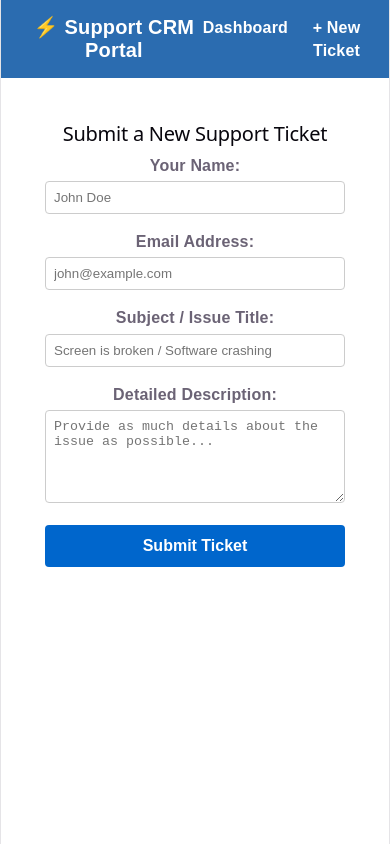
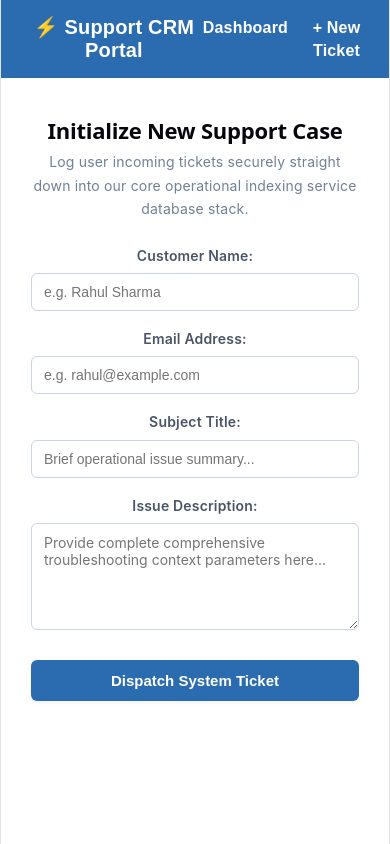
Before and after one commit to Omikadam793/support-ticket-crm, a React app in the folder frontend/: page /create in a window 390 px wide. Built offline with nearby package versions, Linux system fonts and the light colour scheme; the HTML template or start-up script is replaced by a standard one.

Commit message:
Optimize full-stack CRM: Add status filtering, mobile-responsive grid wrappers, UI empty states, validation blocks, and unique index sorting keys

```diff
--- a/frontend/src/pages/CreateTicket.jsx
+++ b/frontend/src/pages/CreateTicket.jsx
@@ -1,134 +1,148 @@
 import { useState } from 'react';
 import axios from 'axios';
+import { useNavigate } from 'react-router-dom';
 
 export default function CreateTicket() {
-  // 1. Set up state variables to track every input field live
-  const [name, setName] = useState("");
+  const navigate = useNavigate();
+
+  // Form input fields state
+  const [customer, setCustomer] = useState("");
   const [email, setEmail] = useState("");
-  const [subject, setSubject] = useState("");
+  const [title, setTitle] = useState("");
   const [description, setDescription] = useState("");
 
-  // States for tracking user feedback
-  const [message, setMessage] = useState("");
-  const [isError, setIsError] = useState(false);
+  // Operational pipeline feedback states
+  const [isSubmitting, setIsSubmitting] = useState(false);
+  const [validationError, setValidationError] = useState("");
+  const [apiError, setApiError] = useState("");
 
-  // 2. Handle the Form Submission
   const handleSubmit = (e) => {
-    e.preventDefault(); // Prevents the browser from reloading the entire page
+    e.preventDefault();
+    setValidationError("");
+    setApiError("");
 
-    // Basic validation check
-    if (!name || !email || !subject || !description) {
-      setIsError(true);
-      setMessage("Please fill out all required fields.");
+    // 1. ADDED: Front-end Form Input Validation Error Checks
+    if (!customer.trim() || !email.trim() || !title.trim() || !description.trim()) {
+      setValidationError("Invalid form data. Please fill out all input parameters completely before submitting.");
       return;
     }
 
-    // Pack the state variables into a structured object matching what the backend expects
-    const ticketData = {
-      customer: name, // Maps 'name' to the 'customer' field in your database
-      email: email,
-      title: subject, // Maps 'subject' to the 'title' field in your database
-      description: description,
-      status: "open"  // New tickets default to an 'open' status
+    if (!email.includes("@")) {
+      setValidationError("Invalid email formatting. Please enter a qualified email reference link.");
+      return;
+    }
+
+    // Prepare ticket schema payload matching our backend expectations
+    const newTicket = {
+      customer: customer.trim(),
+      email: email.trim(),
+      title: title.trim(),
+      description: description.trim()
     };
 
-    // 3. Fire the POST request over to the backend server
-    axios.post("https://support-crm-backend.onrender.com/api/tickets", ticketData)      .then((response) => {
-        setIsError(false);
-        setMessage("Ticket created successfully! Ticket ID: " + response.data.id);
+    // 2. ADDED: Trigger Button Loading Execution State
+    setIsSubmitting(true);
 
-        // Clear out the form inputs so the user can type a fresh ticket if they want
-        setName("");
-        setEmail("");
-        setSubject("");
-        setDescription("");
+    axios.post("https://support-crm-backend.onrender.com/api/tickets", newTicket)
+      .then(res => {
+        setIsSubmitting(false);
+        // Navigate securely back to main operational panel on success
+        navigate("/");
       })
-      .catch((error) => {
-        console.error("Error creating ticket:", error);
-        setIsError(true);
-        setMessage("Failed to create ticket. Is your backend server running?");
+      .catch(err => {
+        console.error("Failed to post payload:", err);
+        // 3. ADDED: API Network Request Error Protection
+        setApiError("Failed API network request. Secure routing pipelines could not finalize records. Please verify server status.");
+        setIsSubmitting(false);
       });
   };
 
   return (
-    <div style={{ padding: '24px', fontFamily: 'sans-serif', maxWidth: '500px', margin: '0 auto' }}>
-      <h2>Submit a New Support Ticket</h2>
+    <div style={{ maxWidth: '550px', margin: '20px auto', fontFamily: '"Inter", sans-serif', padding: '0 10px', color: '#2d3748' }}>
+      <h2 style={{ fontSize: '22px', fontWeight: '700', marginBottom: '6px' }}>Initialize New Support Case</h2>
+      <p style={{ color: '#718096', fontSize: '14px', marginBottom: '24px' }}>Log user incoming tickets securely straight down into our core operational indexing service database stack.</p>
 
-      {/* --- Success or Error Alert Message Banner --- */}
-      {message && (
-        <div style={{
-          padding: '12px',
-          marginBottom: '16px',
-          borderRadius: '4px',
-          backgroundColor: isError ? '#ffebeb' : '#e6fce6',
-          color: isError ? '#cc0000' : '#006600',
-          border: isError ? '1px solid #ffcccc' : '1px solid #b3ffb3'
-        }}>
-          {message}
+      {/* ERROR HANDLER A: Form Field Invalidation Warn Box */}
+      {validationError && (
+        <div style={{ padding: '12px 16px', backgroundColor: '#fff5f5', border: '1px solid #fed7d7', color: '#c53030', borderRadius: '6px', fontSize: '14px', marginBottom: '20px', fontWeight: '500' }}>
+          ❌ {validationError}
         </div>
       )}
 
-      {/* --- The Form --- */}
+      {/* ERROR HANDLER B: Server API Endpoint Exception Alert Box */}
+      {apiError && (
+        <div style={{ padding: '12px 16px', backgroundColor: '#fff5f5', border: '1px solid #fed7d7', color: '#c53030', borderRadius: '6px', fontSize: '14px', marginBottom: '20px', fontWeight: '500' }}>
+          ⚠️ {apiError}
+        </div>
+      )}
+
       <form onSubmit={handleSubmit} style={{ display: 'flex', flexDirection: 'column', gap: '16px' }}>
-
         <div>
-          <label style={{ display: 'block', marginBottom: '4px', fontWeight: 'bold' }}>Your Name:</label>
+          <label style={{ display: 'block', fontSize: '14px', fontWeight: '600', marginBottom: '6px', color: '#4a5568' }}>Customer Name:</label>
           <input
             type="text"
-            value={name}
-            onChange={(e) => setName(e.target.value)}
-            style={{ width: '100%', padding: '8px', boxSizing: 'border-box', borderRadius: '4px', border: '1px solid #ccc' }}
-            placeholder="John Doe"
+            value={customer}
+            onChange={(e) => setCustomer(e.target.value)}
+            placeholder="e.g. Rahul Sharma"
+            disabled={isSubmitting}
+            style={{ width: '100%', boxSizing: 'border-box', padding: '10px 12px', borderRadius: '6px', border: '1px solid #cbd5e0', fontSize: '14px', outline: 'none' }}
           />
         </div>
 
         <div>
-          <label style={{ display: 'block', marginBottom: '4px', fontWeight: 'bold' }}>Email Address:</label>
+          <label style={{ display: 'block', fontSize: '14px', fontWeight: '600', marginBottom: '6px', color: '#4a5568' }}>Email Address:</label>
           <input
             type="email"
             value={email}
             onChange={(e) => setEmail(e.target.value)}
-            style={{ width: '100%', padding: '8px', boxSizing: 'border-box', borderRadius: '4px', border: '1px solid #ccc' }}
-            placeholder="john@example.com"
+            placeholder="e.g. rahul@example.com"
+            disabled={isSubmitting}
+            style={{ width: '100%', boxSizing: 'border-box', padding: '10px 12px', borderRadius: '6px', border: '1px solid #cbd5e0', fontSize: '14px', outline: 'none' }}
           />
         </div>
 
         <div>
-          <label style={{ display: 'block', marginBottom: '4px', fontWeight: 'bold' }}>Subject / Issue Title:</label>
+          <label style={{ display: 'block', fontSize: '14px', fontWeight: '600', marginBottom: '6px', color: '#4a5568' }}>Subject Title:</label>
           <input
             type="text"
-            value={subject}
-            onChange={(e) => setSubject(e.target.value)}
-            style={{ width: '100%', padding: '8px', boxSizing: 'border-box', borderRadius: '4px', border: '1px solid #ccc' }}
-            placeholder="Screen is broken / Software crashing"
+            value={title}
+            onChange={(e) => setTitle(e.target.value)}
+            placeholder="Brief operational issue summary..."
+            disabled={isSubmitting}
+            style={{ width: '100%', boxSizing: 'border-box', padding: '10px 12px', borderRadius: '6px', border: '1px solid #cbd5e0', fontSize: '14px', outline: 'none' }}
           />
         </div>
 
         <div>
-          <label style={{ display: 'block', marginBottom: '4px', fontWeight: 'bold' }}>Detailed Description:</label>
+          <label style={{ display: 'block', fontSize: '14px', fontWeight: '600', marginBottom: '6px', color: '#4a5568' }}>Issue Description:</label>
           <textarea
             rows="5"
             value={description}
             onChange={(e) => setDescription(e.target.value)}
-            style={{ width: '100%', padding: '8px', boxSizing: 'border-box', borderRadius: '4px', border: '1px solid #ccc', resize: 'vertical' }}
-            placeholder="Provide as much details about the issue as possible..."
+            placeholder="Provide complete comprehensive troubleshooting context parameters here..."
+            disabled={isSubmitting}
+            style={{ width: '100%', boxSizing: 'border-box', padding: '10px 12px', borderRadius: '6px', border: '1px solid #cbd5e0', fontSize: '14px', outline: 'none', fontFamily: 'inherit' }}
           />
         </div>
 
         <button
           type="submit"
+          disabled={isSubmitting}
           style={{
-            padding: '12px',
-            backgroundColor: '#0066cc',
+            backgroundColor: isSubmitting ? '#a0aec0' : '#2b6cb0',
             color: 'white',
             border: 'none',
-            borderRadius: '4px',
-            cursor: 'pointer',
-            fontWeight: 'bold',
-            fontSize: '16px'
+            padding: '12px',
+            borderRadius: '6px',
+            fontWeight: '700',
+            fontSize: '15px',
+            cursor: isSubmitting ? 'not-allowed' : 'pointer',
+            boxShadow: '0 2px 4px rgba(0,0,0,0.05)',
+            marginTop: '8px',
+            transition: 'background-color 0.2s'
           }}
         >
-          Submit Ticket
+          {isSubmitting ? "Processing Ticket Payload..." : "Dispatch System Ticket"}
         </button>
       </form>
     </div>
--- a/frontend/src/pages/Home.jsx
+++ b/frontend/src/pages/Home.jsx
@@ -5,12 +5,15 @@ import { Link } from 'react-router-dom';
 export default function Home() {
   const [tickets, setTickets] = useState([]);
   const [searchTerm, setSearchTerm] = useState("");
-  const [statusFilter, setStatusFilter] = useState("all"); // "all", "open", "pending", "resolved"
+  const [statusFilter, setStatusFilter] = useState("all");
   const [loading, setLoading] = useState(true);
+  const [apiError, setApiError] = useState(null); // Tracks API connection errors
   const [hoveredRowId, setHoveredRowId] = useState(null);
 
   // Fetch all tickets on component load
   useEffect(() => {
+    setLoading(true);
+    setApiError(null);
     axios.get("https://support-crm-backend.onrender.com/api/tickets")
       .then(res => {
         setTickets(res.data);
@@ -18,21 +21,19 @@ export default function Home() {
       })
       .catch(err => {
         console.error("Error fetching data:", err);
+        setApiError("Failed to fetch tickets from the backend. The server might be waking up—please try again shortly.");
         setLoading(false);
       });
   }, []);
 
-  // Filter logic: Handles BOTH text search AND status dropdown tabs simultaneously
+  // Filter logic
   const filteredTickets = tickets.filter(ticket => {
     const searchLower = searchTerm.toLowerCase();
-
-    // 1. Text Search matching
     const matchesSearch =
       (ticket.customer && ticket.customer.toLowerCase().includes(searchLower)) ||
       (ticket.title && ticket.title.toLowerCase().includes(searchLower)) ||
       (ticket.id && ticket.id.toString().includes(searchLower));
 
-    // 2. Status Pill matching (Normalizing case variations like "Closed" vs "resolved")
     let matchesStatus = true;
     if (statusFilter === "open") {
       matchesStatus = ticket.status?.toLowerCase() === "open";
@@ -45,63 +46,58 @@ export default function Home() {
     return matchesSearch && matchesStatus;
   });
 
-  // Helper function to return beautiful, modern status badge styles
   const getStatusBadgeStyles = (status) => {
-    const base = {
-      padding: '4px 12px',
-      borderRadius: '50px',
-      fontSize: '12px',
-      fontWeight: 'bold',
-      textTransform: 'uppercase',
-      display: 'inline-block',
-      letterSpacing: '0.5px'
-    };
-
+    const base = { padding: '4px 12px', borderRadius: '50px', fontSize: '12px', fontWeight: 'bold', textTransform: 'uppercase', display: 'inline-block', letterSpacing: '0.5px' };
     const statusLower = status?.toLowerCase();
-    if (statusLower === 'resolved' || statusLower === 'closed') {
-      return { ...base, backgroundColor: '#def7ec', color: '#03543f' }; // Emerald Green
-    } else if (statusLower === 'pending' || statusLower === 'in progress') {
-      return { ...base, backgroundColor: '#fef3c7', color: '#92400e' }; // Amber Yellow
-    } else {
-      return { ...base, backgroundColor: '#e1effe', color: '#1e429f' }; // Indigo Blue
-    }
+    if (statusLower === 'resolved' || statusLower === 'closed') return { ...base, backgroundColor: '#def7ec', color: '#03543f' };
+    if (statusLower === 'pending' || statusLower === 'in progress') return { ...base, backgroundColor: '#fef3c7', color: '#92400e' };
+    return { ...base, backgroundColor: '#e1effe', color: '#1e429f' };
   };
 
-  if (loading) return <div style={{ padding: '32px', fontFamily: 'sans-serif', color: '#4a5568' }}>Loading CRM Dashboard...</div>;
+  // 1. ADDED: Clean, Centered Loading State UI
+  if (loading) {
+    return (
+      <div style={{ padding: '60px 24px', textAlign: 'center', fontFamily: '"Inter", sans-serif', color: '#4a5568' }}>
+        <div style={{
+          border: '4px solid #f3f3f3',
+          borderTop: '4px solid #2b6cb0',
+          borderRadius: '50%',
+          width: '40px',
+          height: '40px',
+          animation: 'spin 1s linear infinite',
+          margin: '0 auto 16px auto'
+        }} />
+        <style>{`@keyframes spin { 0% { transform: rotate(0deg); } 100% { transform: rotate(360deg); } }`}</style>
+        <h3 style={{ fontSize: '16px', fontWeight: '600', color: '#2d3748' }}>Synchronizing Dashboard Content...</h3>
+        <p style={{ color: '#718096', fontSize: '14px', marginTop: '4px' }}>Connecting to cloud services. Free-tier servers may take up to 90 seconds to fully spin up.</p>
+      </div>
+    );
+  }
 
   return (
     <div style={{ fontFamily: '"Inter", sans-serif', padding: '10px 0', color: '#2d3748' }}>
       <h2 style={{ fontSize: '24px', fontWeight: '700', marginBottom: '6px' }}>Support Agent Command Center</h2>
       <p style={{ color: '#718096', marginBottom: '24px', fontSize: '14px' }}>Monitor operational metrics, search active support payloads, and modify customer workspace accounts.</p>
 
+      {/* 2. ADDED: Basic API Error Handling Banner */}
+      {apiError && (
+        <div style={{ padding: '16px', backgroundColor: '#fff5f5', border: '1px solid #fed7d7', color: '#c53030', borderRadius: '8px', marginBottom: '24px', fontSize: '14px', display: 'flex', justifyContent: 'space-between', alignItems: 'center' }}>
+          <span>⚠️ <strong>API Error:</strong> {apiError}</span>
+          <button onClick={() => window.location.reload()} style={{ backgroundColor: '#c53030', color: 'white', border: 'none', padding: '6px 12px', borderRadius: '4px', cursor: 'pointer', fontWeight: 'bold', fontSize: '12px' }}>Retry Connection</button>
+        </div>
+      )}
+
       {/* --- Search & Status Filter Toolbars --- */}
-      <div style={{
-        display: 'flex',
-        gap: '16px',
-        marginBottom: '24px',
-        flexWrap: 'wrap',
-        alignItems: 'center'
-      }}>
-        {/* Search Input Box */}
+      <div style={{ display: 'flex', gap: '16px', marginBottom: '24px', flexWrap: 'wrap', alignItems: 'center' }}>
         <input
           type="text"
           placeholder="Search by Ticket ID, Customer Name, or Subject..."
           value={searchTerm}
+          disabled={!!apiError}
           onChange={(e) => setSearchTerm(e.target.value)}
-          style={{
-            padding: '12px 16px',
-            flex: '1',
-            minWidth: '280px',
-            maxWidth: '450px',
-            borderRadius: '6px',
-            border: '1px solid #cbd5e0',
-            fontSize: '14px',
-            boxShadow: '0 1px 3px rgba(0,0,0,0.05)',
-            outline: 'none'
-          }}
+          style={{ padding: '12px 16px', flex: '1', minWidth: '280px', maxWidth: '450px', borderRadius: '6px', border: '1px solid #cbd5e0', fontSize: '14px', boxShadow: '0 1px 3px rgba(0,0,0,0.05)', outline: 'none', backgroundColor: apiError ? '#f7fafc' : '#fff' }}
         />
 
-        {/* Dynamic Status Action Filter */}
         <div style={{ display: 'flex', gap: '8px', backgroundColor: '#edf2f7', padding: '4px', borderRadius: '8px' }}>
           {[
             { id: 'all', label: 'All Tickets' },
@@ -111,18 +107,14 @@ export default function Home() {
           ].map(tab => (
             <button
               key={tab.id}
+              disabled={!!apiError}
               onClick={() => setStatusFilter(tab.id)}
               style={{
-                padding: '8px 16px',
-                border: 'none',
-                borderRadius: '6px',
-                fontSize: '13px',
-                fontWeight: '600',
-                cursor: 'pointer',
+                padding: '8px 16px', border: 'none', borderRadius: '6px', fontSize: '13px', fontWeight: '600', cursor: 'pointer',
                 backgroundColor: statusFilter === tab.id ? '#ffffff' : 'transparent',
                 color: statusFilter === tab.id ? '#2b6cb0' : '#4a5568',
                 boxShadow: statusFilter === tab.id ? '0 1px 3px rgba(0,0,0,0.1)' : 'none',
-                transition: 'all 0.15s ease'
+                transition: 'all 0.15s ease', opacity: apiError ? 0.5 : 1
               }}
             >
               {tab.label}
@@ -145,20 +137,27 @@ export default function Home() {
         </div>
       </div>
 
-      {/* --- Tickets Data Table Workspace --- */}
-      {filteredTickets.length === 0 ? (
-        <div style={{ padding: '40px', textAlign: 'center', backgroundColor: '#f7fafc', borderRadius: '8px', border: '1px solid #e2e8f0', color: '#718096' }}>
-          No records matching the selected filter layout partition.
+      {/* --- Tickets Data Table Workspace & Smart Empty States --- */}
+      {apiError ? (
+        <div style={{ padding: '40px', textAlign: 'center', backgroundColor: '#f7fafc', borderRadius: '8px', border: '1px solid #edf2f7', color: '#a0aec0' }}>
+          Data pipeline inaccessible due to network errors.
+        </div>
+      ) : tickets.length === 0 ? (
+        <div style={{ padding: '60px 24px', textAlign: 'center', backgroundColor: '#ffffff', borderRadius: '12px', border: '2px dashed #e2e8f0', color: '#4a5568', maxWidth: '600px', margin: '40px auto' }}>
+          <div style={{ fontSize: '48px', marginBottom: '16px' }}>📁</div>
+          <h3 style={{ fontSize: '18px', fontWeight: '700', marginBottom: '8px', color: '#2d3748' }}>No Tickets Created Yet</h3>
+          <p style={{ color: '#718096', fontSize: '14px', marginBottom: '24px', lineHeight: '1.5' }}>The database workspace log partition is currently empty. Get started by creating your first support ticket tracking payload.</p>
+          <Link to="/create" style={{ backgroundColor: '#2b6cb0', color: 'white', textDecoration: 'none', padding: '10px 20px', borderRadius: '6px', fontWeight: '600', fontSize: '14px', display: 'inline-block', boxShadow: '0 2px 4px rgba(0,0,0,0.05)' }}>+ Create First Ticket</Link>
+        </div>
+      ) : filteredTickets.length === 0 ? (
+        <div style={{ padding: '50px 24px', textAlign: 'center', backgroundColor: '#f7fafc', borderRadius: '8px', border: '1px solid #e2e8f0', color: '#718096', marginTop: '20px' }}>
+          <div style={{ fontSize: '36px', marginBottom: '12px' }}>🔍</div>
+          <h3 style={{ fontSize: '16px', fontWeight: '700', marginBottom: '6px', color: '#4a5568' }}>No Matching Tickets Found</h3>
+          <p style={{ fontSize: '14px', color: '#718096', maxWidth: '400px', margin: '0 auto 16px auto', lineHeight: '1.4' }}>Your search query "{searchTerm}" or selected status filter did not return any records in this sequence.</p>
+          <button onClick={() => { setSearchTerm(""); setStatusFilter("all"); }} style={{ background: 'none', border: 'none', color: '#2b6cb0', fontWeight: '600', fontSize: '14px', cursor: 'pointer', textDecoration: 'underline' }}>Reset All Filters</button>
         </div>
       ) : (
-        <div style={{
-          width: '100%',
-          overflowX: 'auto',
-          WebkitOverflowScrolling: 'touch',
-          border: '1px solid #e2e8f0',
-          borderRadius: '8px',
-          boxShadow: '0 4px 6px -1px rgba(0, 0, 0, 0.05)'
-        }}>
+        <div style={{ width: '100%', overflowX: 'auto', WebkitOverflowScrolling: 'touch', border: '1px solid #e2e8f0', borderRadius: '8px', boxShadow: '0 4px 6px -1px rgba(0, 0, 0, 0.05)' }}>
           <table style={{ width: '100%', minWidth: '700px', borderCollapse: 'collapse', backgroundColor: '#ffffff', textAlign: 'left', fontSize: '14px' }}>
             <thead>
               <tr style={{ backgroundColor: '#f8fafc', borderBottom: '2px solid #edf2f7' }}>
@@ -175,35 +174,18 @@ export default function Home() {
                   key={ticket.id}
                   onMouseEnter={() => setHoveredRowId(ticket.id)}
                   onMouseLeave={() => setHoveredRowId(null)}
-                  style={{
-                    borderBottom: '1px solid #edf2f7',
-                    backgroundColor: hoveredRowId === ticket.id ? '#f8fafc' : '#ffffff',
-                    transition: 'background-color 0.15s ease'
-                  }}
+                  style={{ borderBottom: '1px solid #edf2f7', backgroundColor: hoveredRowId === ticket.id ? '#f8fafc' : '#ffffff', transition: 'background-color 0.15s ease' }}
                 >
                   <td style={{ padding: '16px', fontWeight: '600', color: '#718096' }}>#{ticket.id}</td>
                   <td style={{ padding: '16px', fontWeight: '500' }}>{ticket.customer}</td>
                   <td style={{ padding: '16px', color: '#4a5568' }}>{ticket.title}</td>
                   <td style={{ padding: '16px' }}>
-                    <span style={getStatusBadgeStyles(ticket.status)}>
-                      {ticket.status}
-                    </span>
+                    <span style={getStatusBadgeStyles(ticket.status)}>{ticket.status}</span>
                   </td>
                   <td style={{ padding: '16px', textAlign: 'center' }}>
                     <Link
                       to={`/ticket/${ticket.id}`}
-                      style={{
-                        color: '#ffffff',
-                        backgroundColor: '#2b6cb0',
-                        textDecoration: 'none',
-                        fontWeight: '600',
-                        padding: '6px 14px',
-                        borderRadius: '4px',
-                        fontSize: '13px',
-                        display: 'inline-block',
-                        boxShadow: '0 1px 2px rgba(0,0,0,0.05)',
-                        transition: 'background-color 0.2s'
-                      }}
+                      style={{ color: '#ffffff', backgroundColor: '#2b6cb0', textDecoration: 'none', fontWeight: '600', padding: '6px 14px', borderRadius: '4px', fontSize: '13px', display: 'inline-block', boxShadow: '0 1px 2px rgba(0,0,0,0.05)', transition: 'background-color 0.2s' }}
                       onMouseEnter={(e) => e.target.style.backgroundColor = '#2c5282'}
                       onMouseLeave={(e) => e.target.style.backgroundColor = '#2b6cb0'}
                     >
```
Also changed, not shown: 1 other file (tests, documents, lock files or other folders).
